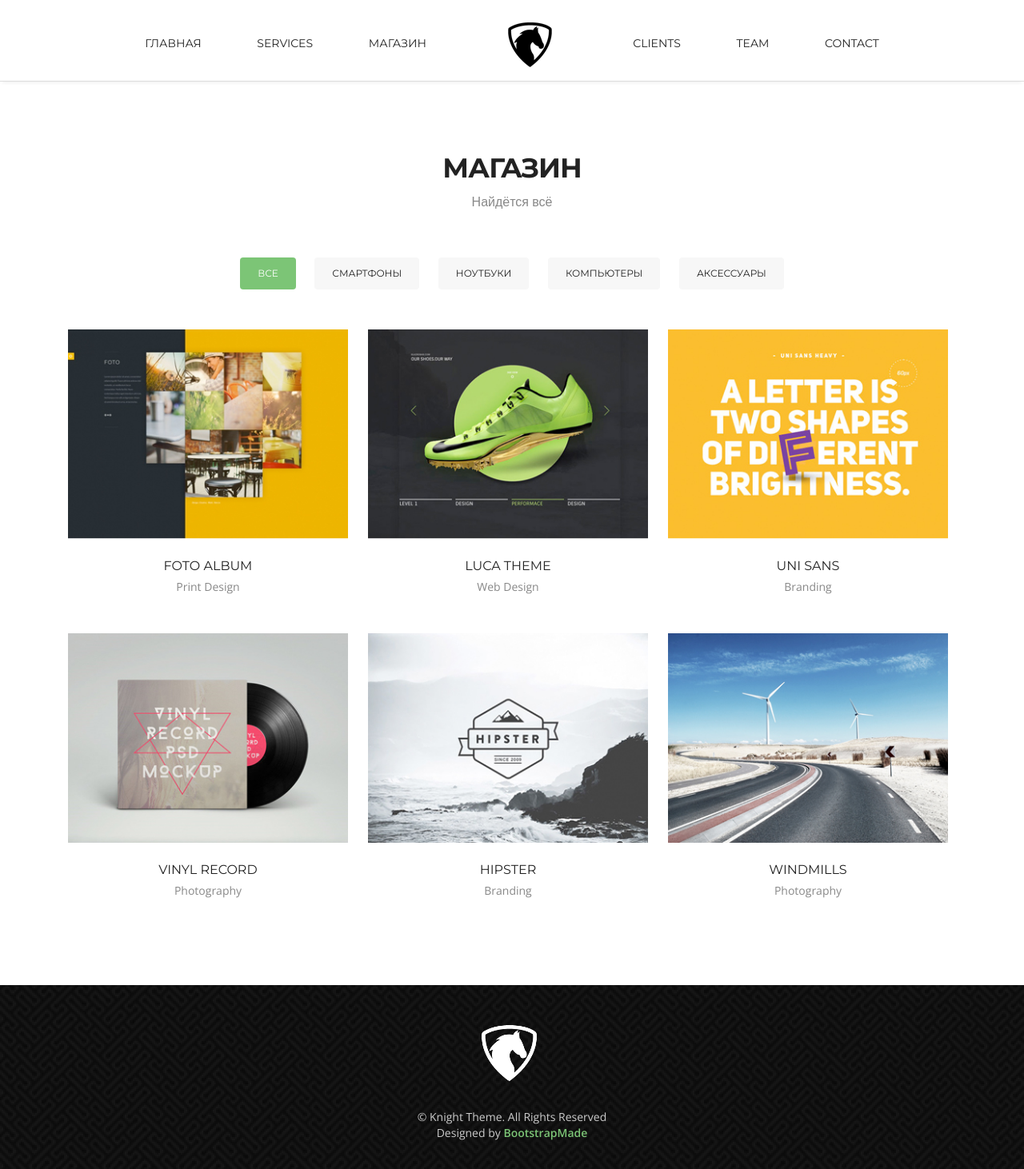
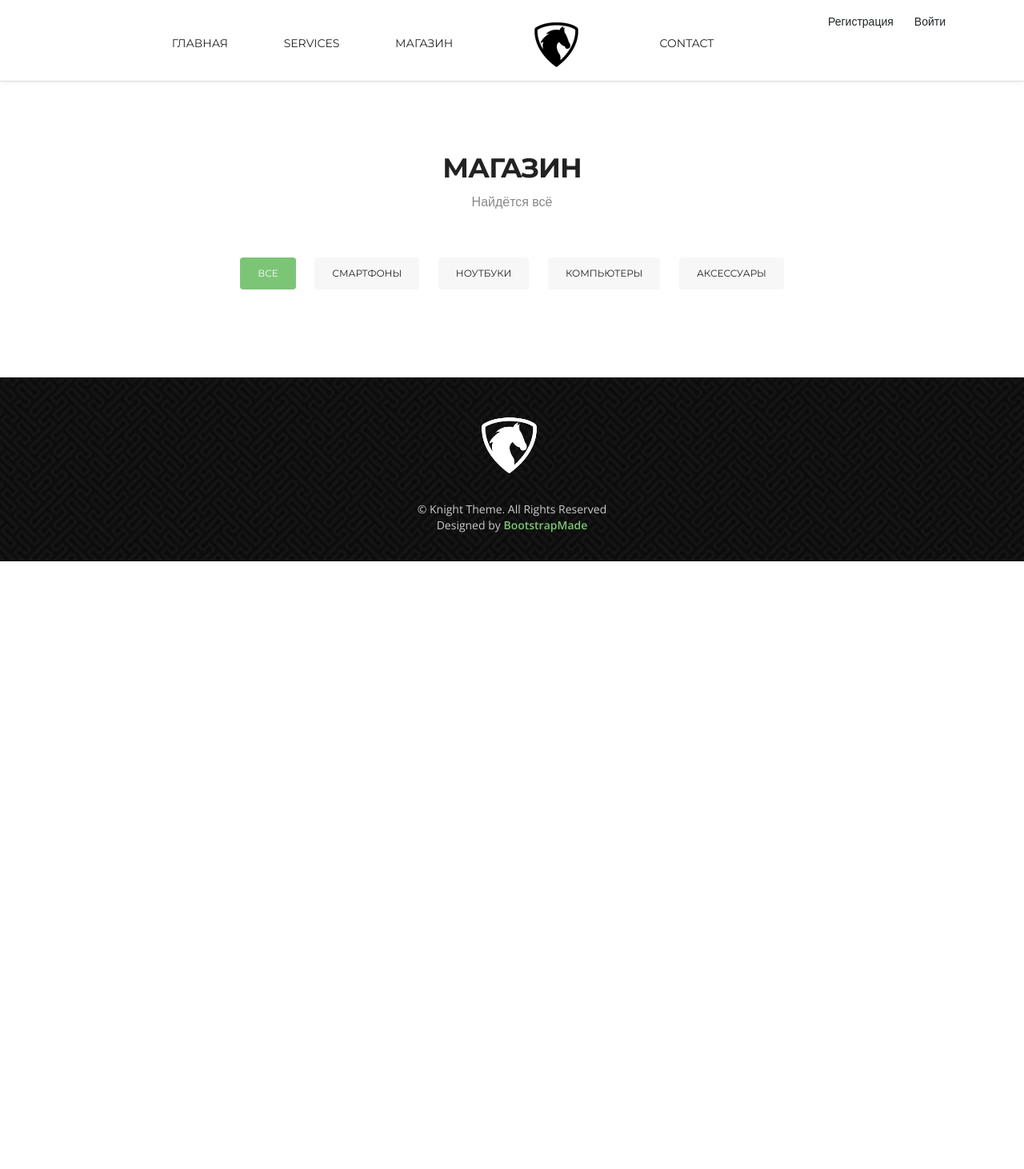
Before and after one commit to Aleksei-Alkhimovich/Python, a Django app: template online_shop/main/templates/main/shop.html in a window 1280 px wide. Shown: the whole page at 80% size. After the commit the page ends 702 px from the top, so only its background shows below. Run offline with Django 4.2, Linux system fonts and the light colour scheme; the template is opened without the code that fills it: most values are stand-ins (such as "Sample title", 1, 10 or a date in 2020).

Commit message:
Реализовал юзера

```diff
--- a/online_shop/main/admin.py
+++ b/online_shop/main/admin.py
@@ -1,5 +1,4 @@
 from django.contrib import admin
-from .models import Task
+from .models import Product
 
-
-admin.site.register(Task)
+admin.site.register(Product)
--- a/online_shop/main/static/main/css/style.css
+++ b/online_shop/main/static/main/css/style.css
@@ -353,7 +353,7 @@
 .Portfolio-box{
 	text-align:center;
 	margin-bottom:30px;
-	height:350px;
+	height:380px;
 	width:350px;
 	overflow:hidden;
 	float:left;
@@ -365,6 +365,28 @@
 	-moz-transition:all 0.3s ease-in-out;
 	-webkit-transition:all 0.3s ease-in-out;
 }
+
+.img-mobile {
+    width: 195px;
+    height: 260px;
+}
+
+.img-notebook {
+    width: 350px;
+     height: 200px;
+}
+
+.img-pc {
+    width: 170px;
+    height: 240px;
+}
+
+.img-accessories {
+    width: 225px;
+    height: 225px;
+}
+
+
 
 .Portfolio-box img:hover {
 	opacity: 0.6;
@@ -868,3 +890,11 @@
 	animation-delay: 1.2s;
 	-webkit-animation-delay: 1.2s;
 }
+
+.container_registration {
+    display: flex;
+    flex-direction: column;
+    justify-content: center;
+    align-items: center;
+    margin-top: 15px;
+}
--- a/online_shop/main/templates/main/base.html
+++ b/online_shop/main/templates/main/base.html
@@ -45,13 +45,26 @@
 					<li><a href="#service">Services</a></li>
 					<li><a href="{% url 'shop' %}">Магазин</a></li>
 					<li class="small-logo"><a href="#header"><img src="{% static 'main/img/small-logo.png' %}" alt=""></a></li>
-					<li><a href="#client">Clients</a></li>
-					<li><a href="#team">Team</a></li>
 					<li><a href="#contact">Contact</a></li>
+					{% if user.is_authenticated %}
+						<a href="{% url 'exit' %}" class="btn btn-btn-outline-secondary" style="float: right">Выйти</a>
+						<a href="{% url 'login' %}" class="btn btn-btn-outline-secondary" style="float: right">Профиль</a>
+
+					{% else %}
+						<a href="{% url 'login' %}" class="btn btn-btn-outline-secondary" style="float: right">Войти</a>
+						<a href="{% url 'reg' %}" class="btn btn-btn-outline-secondary" style="float: right">Регистрация</a>
+					{% endif %}
 				</ul>
 				<a class="res-nav_click" href="#"><i class="fa fa-bars"></i></a>
 			</div>
 		</nav>
+		{% if message %}
+			{% for mess in message %}
+				<div class="alert-success">
+					{{mess}}
+				</div>
+			{% endfor %}
+		{% endif %}
 		{% block content %}
 		{% endblock %}
 		<footer class="footer">
--- a/online_shop/main/templates/main/shop.html
+++ b/online_shop/main/templates/main/shop.html
@@ -22,36 +22,51 @@
 
 		</div>
 		<div class="portfolioContainer wow fadeInUp delay-04s">
-			<div class=" Portfolio-box printdesign">
-				<a href="{% static 'main/img/Portfolio-pic1.jpg' %}"><img src="{% static 'main/img/Portfolio-pic1.jpg' %}" alt=""></a>
-				<h3>Foto Album</h3>
-				<p>Print Design</p>
+			{% for post in pr %}
+				{% if post.availability %}
+					{%  if post.group == 'mobile' %}
+						<div class=" Portfolio-box branding">  <!--Категория смартфонов-->
+							<a href="{{ post.img.url }}"><img class="img-mobile" src="{{ post.img.url }}" alt=""></a>
+							<h3>{{ post.name }}</h3>
+							<p>Цена: {{ post.price }} руб</p>
+							<div class="portfolio_button">
+								<a href="" class="btn btn-danger">К товару</a>
+								<a href="" class="btn btn-warning">В корзину</a>
 							</div>
-			<div class="Portfolio-box webdesign">
-				<a href="{% static 'main/img/Portfolio-pic2.jpg' %}"><img src="{% static 'main/img/Portfolio-pic2.jpg' %}" alt=""></a>
-				<h3>Luca Theme</h3>
-				<p>Web Design</p>
 						</div>
-			<div class=" Portfolio-box branding">
-				<a href="{% static 'main/img/Portfolio-pic3.jpg' %}"><img src="{% static 'main/img/Portfolio-pic3.jpg' %}" alt=""></a>
-				<h3>Uni Sans</h3>
-				<p>Branding</p>
+					{% elif post.group == 'notebook' %}
+						<div class="Portfolio-box webdesign">  <!--Категория ноутбуков-->
+							<a href="{{ post.img.url }}"><img class="img-notebook" src="{{ post.img.url }}" alt=""></a>
+							<h3>{{ post.name }}</h3>
+							<p>Цена: {{ post.price }} руб</p>
+							<div class="portfolio_button">
+								<a href="" class="btn btn-danger">К товару</a>
+								<a href="" class="btn btn-warning">В корзину</a>
 							</div>
-			<div class=" Portfolio-box photography">
-				<a href="{% static 'main/img/Portfolio-pic4.jpg' %}"><img src="{% static 'main/img/Portfolio-pic4.jpg' %}" alt=""></a>
-				<h3>Vinyl Record</h3>
-				<p>Photography</p>
 						</div>
-			<div class=" Portfolio-box branding">
-				<a href="{% static 'main/img/Portfolio-pic5.jpg' %}"><img src="{% static 'main/img/Portfolio-pic5.jpg' %}" alt=""></a>
-				<h3>Hipster</h3>
-				<p>Branding</p>
+					{% elif post.group == 'pc' %}
+						<div class=" Portfolio-box printdesign">   <!--Категория компьютеров-->
+							<a href="{{ post.img.url }}"><img class="img-pc" src="{{ post.img.url }}" alt=""></a>
+							<h3>{{ post.name }}</h3>
+							<p>Цена: {{ post.price }} руб</p>
+							<div class="portfolio_button">
+								<a href="" class="btn btn-danger">К товару</a>
+								<a href="" class="btn btn-warning">В корзину</a>
 							</div>
-			<div class=" Portfolio-box photography">
-				<a href="{% static 'main/img/Portfolio-pic6.jpg' %}"><img src="{% static 'main/img/Portfolio-pic6.jpg' %}" alt=""></a>
-				<h3>Windmills</h3>
-				<p>Photography</p>
 						</div>
+					{% elif post.group == 'accessories' %}
+						<div class=" Portfolio-box photography">  <!--Категория аксессуаров-->
+							<a href="{{ post.img.url }}"><img class="img-accessories" src="{{ post.img.url }}" alt=""></a>
+							<h3>{{ post.name }}</h3>
+							<p>Цена: {{ post.price }} руб</p>
+							<div class="portfolio_button">
+								<a href="" class="btn btn-danger">К товару</a>
+								<a href="" class="btn btn-warning">В корзину</a>
+							</div>
+						</div>
+					{% endif %}
+				{% endif %}
+			{% endfor %}
 		</div>
 	</section>
 {% endblock %}
--- a/online_shop/main/urls.py
+++ b/online_shop/main/urls.py
@@ -1,8 +1,7 @@
-from . import  views
+from . import views
 from django.urls import path
 
 urlpatterns = [
     path('', views.index, name='home'),
     path('shop', views.shop, name='shop'),
-    path('create', views.create, name='create'),
 ]
```
Also changed, not shown: online_shop/main/forms.py (+0 -19 lines), online_shop/main/templates/main/create.html (+0 -16 lines), online_shop/main/views.py (+10 -20 lines), online_shop/online_shop/settings.py (+12 -2 lines), online_shop/online_shop/urls.py (+11 -1 lines), online_shop/users/forms.py (added, +15 -0 lines), online_shop/users/templates/users/login.html (added, +23 -0 lines), online_shop/users/templates/users/registration.html (added, +23 -0 lines), online_shop/db.sqlite3. Lines whose indentation alone changed are shown as unchanged.
